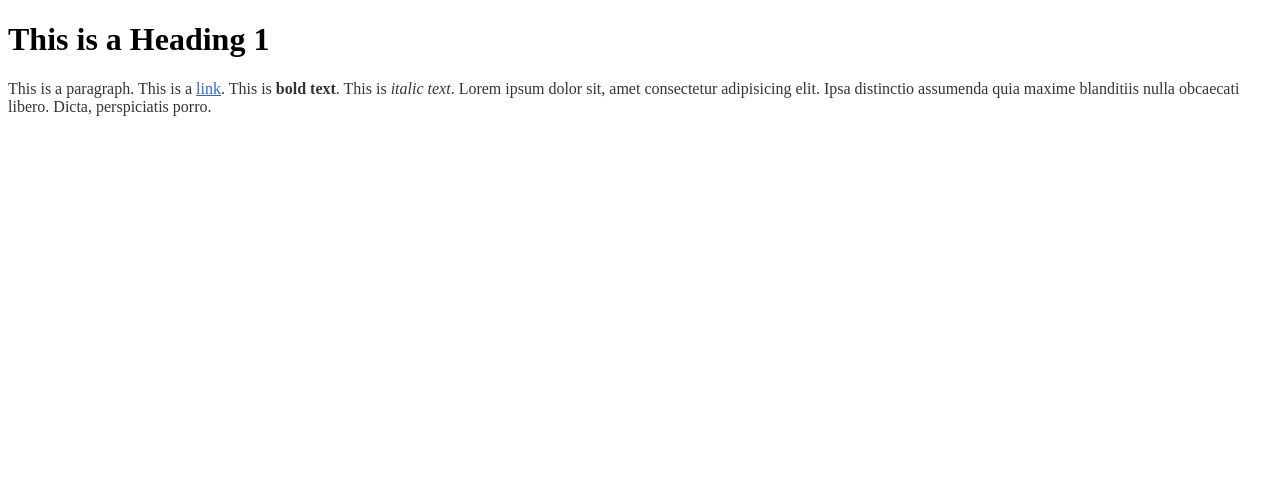
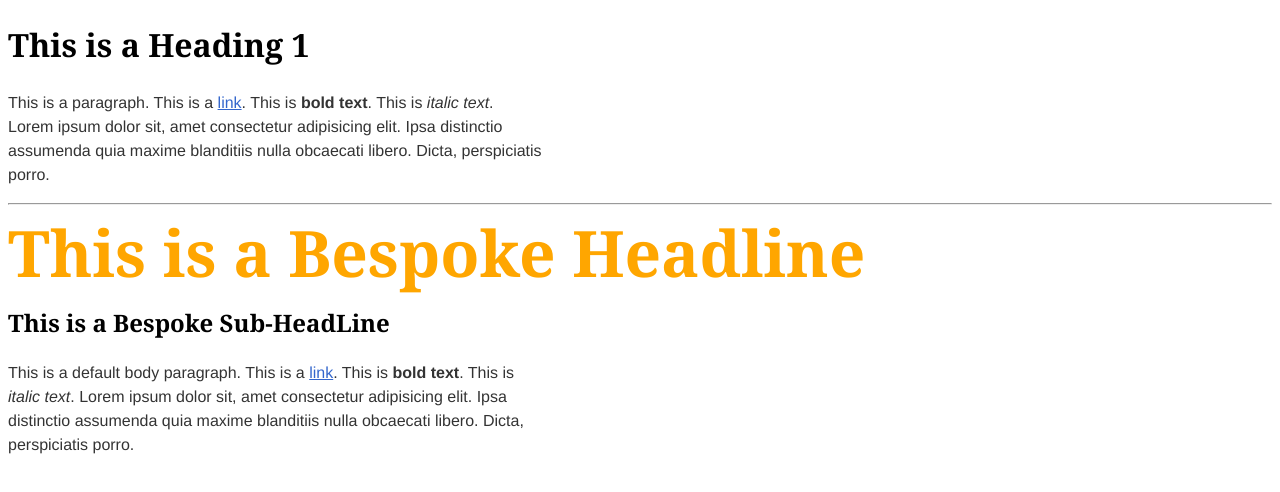
Before and after one commit to Eirean/simplebase, a plain HTML site: page index.html in a window 1280 px wide. Drawn offline with Linux system fonts and the light colour scheme.

Commit message:
added variab;es

```diff
--- a/index.html
+++ b/index.html
@@ -14,6 +14,17 @@
             text</em>. Lorem ipsum dolor sit, amet
         consectetur adipisicing elit. Ipsa distinctio assumenda quia maxime blanditiis nulla obcaecati libero. Dicta,
         perspiciatis porro.</p>
+
+    <hr>
+
+    <h1 class="headline">This is a Bespoke Headline</h1>
+    <h2 class="subheadLine">This is a Bespoke Sub-HeadLine</h2>
+    <p>This is a default body paragraph. This is a <a href="#">link</a>. This is <strong>bold text</strong>. This is
+        <em>italic
+            text</em>. Lorem ipsum dolor sit, amet
+        consectetur adipisicing elit. Ipsa distinctio assumenda quia maxime blanditiis nulla obcaecati libero. Dicta,
+        perspiciatis porro.
+    </p>
 </body>
 
 </html>
--- a/style.css
+++ b/style.css
@@ -1,11 +1,18 @@
 html {
+    /* BASE COLOURS */
     --color-body-background: rgb(255, 255, 255);
     --color-body-text: rgb(0 0 0 / .8);
     --color-headings: rgb(0 0 0 / 1);
     --color-links: rgb(51 102 204 / 1);
     --color-links-dark: rgb(0 51 153 / 1);
+    --color-accent-color: rgb(255, 166, 0);
+
+    /* BASE TYPOGRAPHY */
+    --font-body: Helvetica, Arial, sans-serif;
+    --font-headings: Georgia, sans-serif;
 }
 
+/* SET GLOBAL COLOURS */
 body {
     background: var(--color-body-background);
     color: var(--color-body-text);
@@ -24,3 +31,33 @@ a {
 a:hover {
     color: var(--color-links-dark)
 }
+
+/* SET GLOBAL TYPOGRAPHY */
+body {
+    font-family: var(--font-body);
+    line-height: 1.5;
+}
+
+h1,
+h2,
+h3 {
+    font-family: var(--font-headings);
+}
+
+p {
+    max-width: 60ch;
+}
+
+/*  BESPOKE TYPE BLOCK: HEADLINE AND SUBHEADLINE */
+.headline {
+    font-size: 4rem;
+    color: var(--color-accent-color);
+    margin: 1rem 0;
+    line-height: 1;
+}
+
+.subheadline {
+    font-size: 2rem;
+    font-weight: normal;
+    margin: 1rem 0;
+}
```
